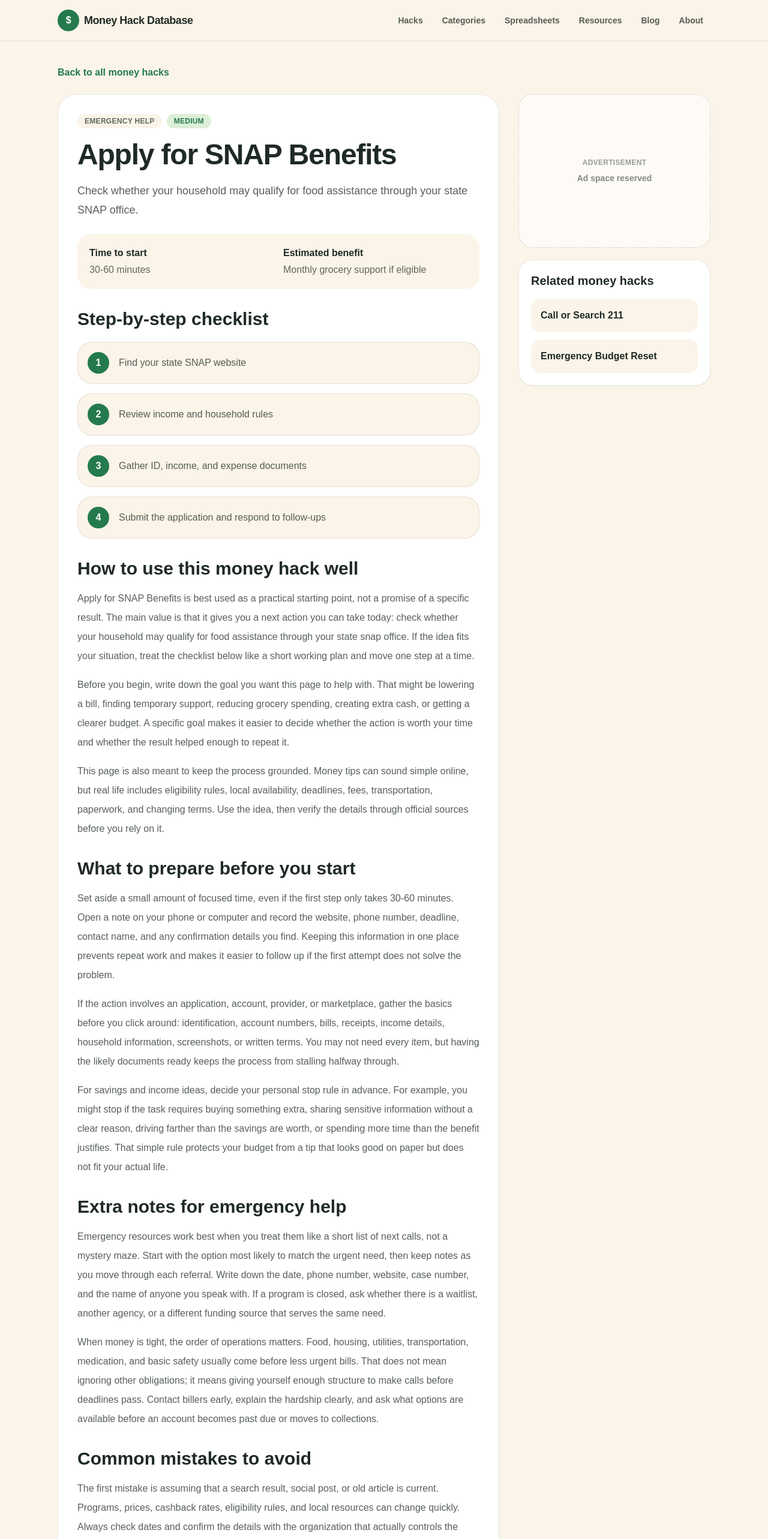
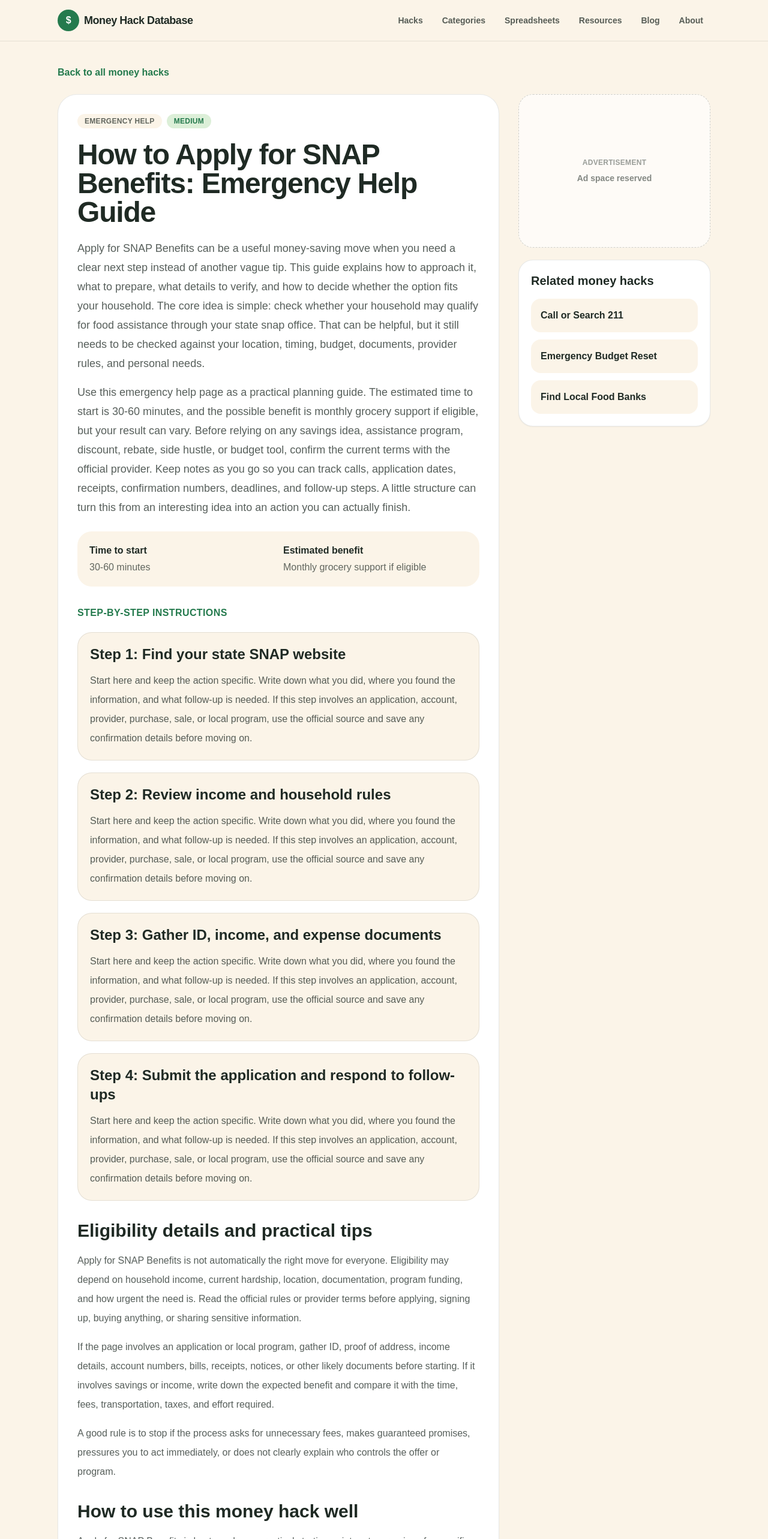
Before and after one commit to Weewoh04/Money-Hack-Database, a Next.js app: page /hacks/apply-snap-benefits in a window 1280 px wide. Shown: the top 2566 px of the page at 60% size. Built offline with nearby package versions, Linux system fonts and the light colour scheme; no server answers.

Commit message:
Expand hack detail pages for SEO

```diff
--- a/src/app/hacks/[slug]/page.tsx
+++ b/src/app/hacks/[slug]/page.tsx
@@ -4,6 +4,7 @@ import { notFound } from "next/navigation";
 import AdSlot from "@/components/AdSlot";
 import StateMap from "@/components/StateMap";
 import { hacks } from "@/data/hacks";
+import { pageSeo } from "@/lib/seo";
 
 const categoryGuidance: Record<string, string[]> = {
   "Emergency Help": [
@@ -40,6 +41,75 @@ const categoryGuidance: Record<string, string[]> = {
   ],
 };
 
+function getHackActionPhrase(title: string) {
+  const actionStarters = ["Apply", "Find", "Call", "Use", "Stack", "Buy", "Check", "Negotiate", "Switch", "Sell"];
+  return actionStarters.some((starter) => title.startsWith(starter)) ? title : `Use ${title}`;
+}
+
+function getHackKeywordTitle(title: string, category: string) {
+  return `How to ${getHackActionPhrase(title)}: ${category} Guide`;
+}
+
+function getHackMetaDescription(title: string, summary: string, category: string) {
+  return `Learn how to ${getHackActionPhrase(title).toLowerCase()} with step-by-step instructions, eligibility tips, FAQs, and related ${category.toLowerCase()} resources. ${summary}`;
+}
+
+function getIntroParagraphs(title: string, summary: string, category: string, timeToStart: string, estimatedBenefit: string) {
+  return [
+    `${title} can be a useful money-saving move when you need a clear next step instead of another vague tip. This guide explains how to approach it, what to prepare, what details to verify, and how to decide whether the option fits your household. The core idea is simple: ${summary.toLowerCase()} That can be helpful, but it still needs to be checked against your location, timing, budget, documents, provider rules, and personal needs.`,
+    `Use this ${category.toLowerCase()} page as a practical planning guide. The estimated time to start is ${timeToStart}, and the possible benefit is ${estimatedBenefit.toLowerCase()}, but your result can vary. Before relying on any savings idea, assistance program, discount, rebate, side hustle, or budget tool, confirm the current terms with the official provider. Keep notes as you go so you can track calls, application dates, receipts, confirmation numbers, deadlines, and follow-up steps. A little structure can turn this from an interesting idea into an action you can actually finish.`,
+  ];
+}
+
+function getEligibilityTips(title: string, category: string) {
+  const categoryTip =
+    category === "Emergency Help"
+      ? "Eligibility may depend on household income, current hardship, location, documentation, program funding, and how urgent the need is."
+      : category === "Food & Grocery Savings"
+        ? "Eligibility or usefulness may depend on household size, dietary needs, store access, pantry rules, coupon policies, transportation, and storage space."
+        : category === "Utility Bill Help"
+          ? "Eligibility may depend on income, account status, utility type, shutoff risk, seasonal application windows, and available state or local funding."
+          : category === "Rent & Housing Help"
+            ? "Eligibility may depend on lease status, landlord documentation, income, local funding, court deadlines, hardship rules, and county or city boundaries."
+            : category === "Cashback & Rewards"
+              ? "Eligibility may depend on store participation, offer terms, purchase category, payout thresholds, account status, receipt timing, and excluded items."
+              : category === "Side Hustles"
+                ? "Eligibility or fit may depend on your skills, equipment, transportation, schedule, platform rules, local demand, taxes, and startup costs."
+                : "Eligibility or usefulness may depend on your location, account terms, timing, provider rules, household needs, and whether the action saves more than it costs.";
+
+  return [
+    `${title} is not automatically the right move for everyone. ${categoryTip} Read the official rules or provider terms before applying, signing up, buying anything, or sharing sensitive information.`,
+    "If the page involves an application or local program, gather ID, proof of address, income details, account numbers, bills, receipts, notices, or other likely documents before starting. If it involves savings or income, write down the expected benefit and compare it with the time, fees, transportation, taxes, and effort required.",
+    "A good rule is to stop if the process asks for unnecessary fees, makes guaranteed promises, pressures you to act immediately, or does not clearly explain who controls the offer or program.",
+  ];
+}
+
+function getFaqs(title: string, category: string, timeToStart: string, estimatedBenefit: string, warning: string) {
+  return [
+    {
+      question: `What is ${title} best for?`,
+      answer: `${title} is best for readers looking for a practical ${category.toLowerCase()} starting point. It can help you organize the next step, compare the possible value, and avoid acting on a tip before checking the rules.`,
+    },
+    {
+      question: `How long does ${title} take to start?`,
+      answer: `The estimated time to start is ${timeToStart}. Some readers can complete the first step faster, while applications, provider calls, account reviews, document gathering, or marketplace listings may take longer.`,
+    },
+    {
+      question: `What benefit should I expect?`,
+      answer: `The possible benefit is ${estimatedBenefit.toLowerCase()}, but results are not guaranteed. Your outcome can depend on eligibility, timing, local availability, account terms, pricing, demand, fees, and follow-up.`,
+    },
+    {
+      question: "What should I verify before acting?",
+      answer: warning,
+    },
+    {
+      question: "What should I do after the first step?",
+      answer:
+        "Save any confirmation details, set a follow-up reminder, and compare the result with the time and cost involved. If the option does not fit, use one of the related money hack pages to choose a better next action.",
+    },
+  ];
+}
+
 type HackDetailPageProps = {
   params: Promise<{
     slug: string;
@@ -62,15 +132,20 @@ export async function generateMetadata({ params }: HackDetailPageProps): Promise
     };
   }
 
-  return {
-    title: hack.title,
-    description: hack.summary,
-    openGraph: {
-      title: `${hack.title} | Money Hack Database`,
-      description: hack.summary,
-      type: "article",
-    },
-  };
+  return pageSeo({
+    title: `${hack.title} Guide for ${hack.category}`,
+    description: getHackMetaDescription(hack.title, hack.summary, hack.category),
+    keywords: [
+      hack.title.toLowerCase(),
+      hack.category.toLowerCase(),
+      "money hack",
+      "budget help",
+      "save money",
+      "financial assistance",
+    ],
+    path: `/hacks/${hack.slug}`,
+    type: "article",
+  });
 }
 
 export default async function HackDetailPage({ params }: HackDetailPageProps) {
@@ -81,8 +156,20 @@ export default async function HackDetailPage({ params }: HackDetailPageProps) {
     notFound();
   }
 
-  const relatedHacks = hacks.filter((item) => item.category === hack.category && item.id !== hack.id).slice(0, 3);
+  const relatedHacks = [
+    ...hacks.filter((item) => item.category === hack.category && item.id !== hack.id),
+    ...hacks.filter((item) => item.category !== hack.category && item.id !== hack.id),
+  ].slice(0, 3);
   const guidance = categoryGuidance[hack.category] ?? [];
+  const introParagraphs = getIntroParagraphs(
+    hack.title,
+    hack.summary,
+    hack.category,
+    hack.timeToStart,
+    hack.estimatedBenefit,
+  );
+  const eligibilityTips = getEligibilityTips(hack.title, hack.category);
+  const faqs = getFaqs(hack.title, hack.category, hack.timeToStart, hack.estimatedBenefit, hack.warning);
 
   return (
     <article className="mx-auto max-w-6xl px-4 py-10 sm:px-6 lg:px-8">
@@ -102,8 +189,14 @@ export default async function HackDetailPage({ params }: HackDetailPageProps) {
             <span className="rounded-full bg-leaf px-3 py-1 text-moss">{hack.difficulty}</span>
           </div>
 
-          <h1 className="mt-5 text-4xl font-black tracking-tight text-ink sm:text-5xl">{hack.title}</h1>
-          <p className="mt-5 text-lg leading-8 text-ink/75">{hack.summary}</p>
+          <h1 className="mt-5 text-4xl font-black tracking-tight text-ink sm:text-5xl">
+            {getHackKeywordTitle(hack.title, hack.category)}
+          </h1>
+          <div className="mt-5 space-y-4 text-lg leading-8 text-ink/75">
+            {introParagraphs.map((paragraph) => (
+              <p key={paragraph}>{paragraph}</p>
+            ))}
+          </div>
 
           <dl className="mt-6 grid gap-4 rounded-3xl bg-cream p-5 sm:grid-cols-2">
             <div>
@@ -117,17 +210,30 @@ export default async function HackDetailPage({ params }: HackDetailPageProps) {
           </dl>
 
           <section className="mt-8">
-            <h2 className="text-3xl font-black text-ink">Step-by-step checklist</h2>
-            <ol className="mt-5 grid gap-4">
+            <p className="font-black uppercase tracking-wide text-moss">Step-by-step instructions</p>
+            <div className="mt-5 grid gap-5">
               {hack.steps.map((step, index) => (
-                <li key={step} className="flex gap-4 rounded-3xl border border-ink/10 bg-cream p-4">
-                  <span className="flex h-9 w-9 shrink-0 items-center justify-center rounded-full bg-moss font-black text-white">
-                    {index + 1}
-                  </span>
-                  <span className="pt-1 leading-7 text-ink/75">{step}</span>
-                </li>
+                <section key={step} className="rounded-3xl border border-ink/10 bg-cream p-5">
+                  <h2 className="text-2xl font-black text-ink">
+                    Step {index + 1}: {step}
+                  </h2>
+                  <p className="mt-3 leading-8 text-ink/75">
+                    Start here and keep the action specific. Write down what you did, where you found the information,
+                    and what follow-up is needed. If this step involves an application, account, provider, purchase,
+                    sale, or local program, use the official source and save any confirmation details before moving on.
+                  </p>
+                </section>
               ))}
-            </ol>
+            </div>
+          </section>
+
+          <section className="mt-8">
+            <h2 className="text-3xl font-black text-ink">Eligibility details and practical tips</h2>
+            <div className="mt-4 space-y-4 leading-8 text-ink/75">
+              {eligibilityTips.map((paragraph) => (
+                <p key={paragraph}>{paragraph}</p>
+              ))}
+            </div>
           </section>
 
           <section className="mt-8">
@@ -208,6 +314,36 @@ export default async function HackDetailPage({ params }: HackDetailPageProps) {
             </div>
           </section>
 
+          {relatedHacks.length ? (
+            <section className="mt-8 rounded-3xl border border-ink/10 bg-cream p-5">
+              <h2 className="text-3xl font-black text-ink">Related money hacks to try next</h2>
+              <div className="mt-4 grid gap-3">
+                {relatedHacks.map((item) => (
+                  <Link
+                    key={item.id}
+                    href={`/hacks/${item.slug}`}
+                    className="rounded-2xl bg-white p-4 transition hover:bg-leaf"
+                  >
+                    <span className="font-black text-moss">{item.title}</span>
+                    <span className="mt-1 block leading-7 text-ink/70">{item.summary}</span>
+                  </Link>
+                ))}
+              </div>
+            </section>
+          ) : null}
+
+          <section className="mt-8">
+            <h2 className="text-3xl font-black text-ink">Frequently asked questions</h2>
+            <div className="mt-5 grid gap-4">
+              {faqs.map((faq) => (
+                <section key={faq.question} className="rounded-3xl border border-ink/10 bg-white p-5 shadow-sm">
+                  <h3 className="text-xl font-black text-ink">{faq.question}</h3>
+                  <p className="mt-2 leading-8 text-ink/75">{faq.answer}</p>
+                </section>
+              ))}
+            </div>
+          </section>
+
           <section className="mt-8 rounded-3xl border border-clay/20 bg-clay/10 p-5">
             <h2 className="text-xl font-black text-ink">Important verification note</h2>
             <p className="mt-2 leading-7 text-ink/75">{hack.warning}</p>
```
